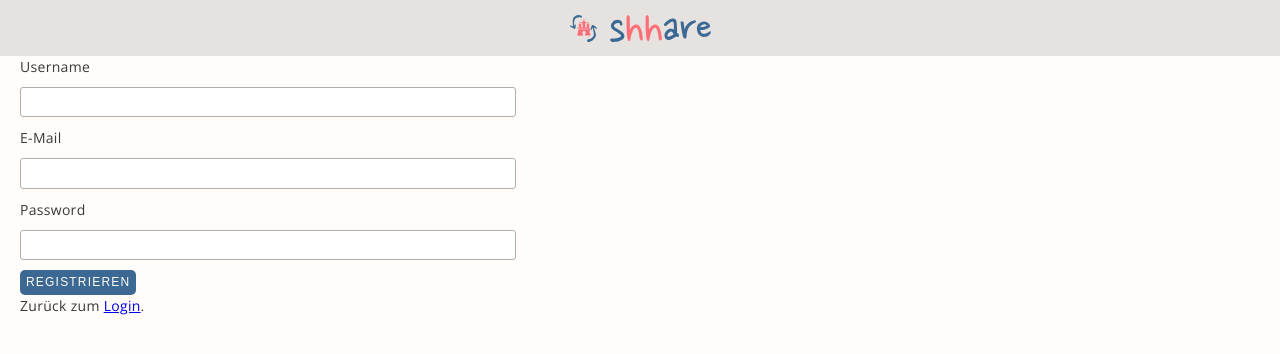
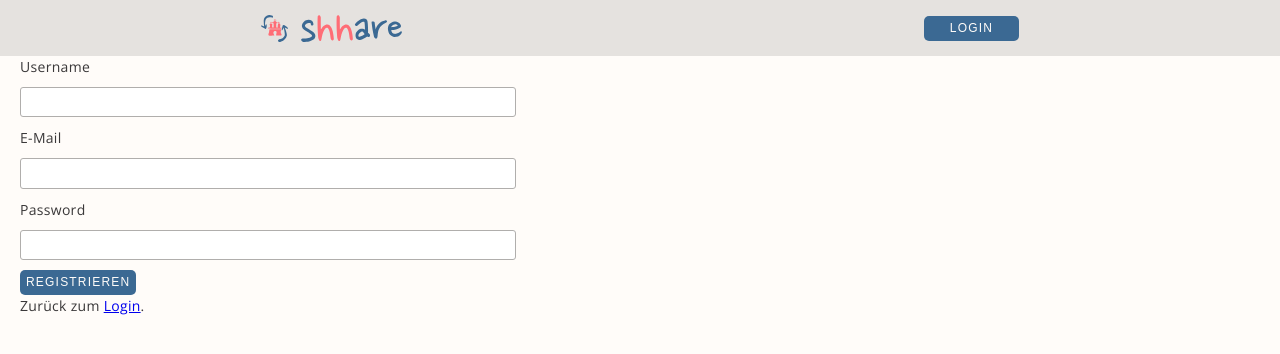
Before and after one commit to mar-zim/capstone-project, a React (Create React App) app: page /register in a window 1280 px wide. Shown: the top 354 px of the page. Built offline with nearby package versions, Linux system fonts and the light colour scheme; no server answers.

Commit message:
Add Login to Header

```diff
--- a/src/App.js
+++ b/src/App.js
@@ -1,5 +1,5 @@
 import React from 'react'
-import { Route, Switch } from 'react-router-dom'
+import { Route, Switch, Redirect } from 'react-router-dom'
 import styled from 'styled-components'
 import Header from '../src/components/Header/Header'
 import mockdata from '../src/components/__mocks__/products.json'
@@ -13,14 +13,16 @@ import useAuth from './services/useAuth'
 
 function App() {
   const user = useAuth()
-  console.log(user)
+
   return (
     <loginContext.Provider value={{ user, firebaseApp }}>
       <AppWrapper>
         <Header />
         <StyledMain>
           <Switch>
+            <Redirect exact from="/" to="/home" />
             <Route path="/register" component={RegisterForm} />
+            <Route path="/welcome" component={WelcomePage} />
             <Route
               path="/home"
               component={() => <ProductListPage products={mockdata} />}
@@ -29,13 +31,6 @@ function App() {
               path="/details/:productId"
               component={() => <ProductDetailPage products={mockdata} />}
             />
-            <Route exact path="/" component={WelcomePage} />
-            {/* <Route
-              exact
-              path="/"
-              component={() =>
-                user ? <Redirect to="/home" /> : <Redirect to="/login" />
-              } */}
           </Switch>
         </StyledMain>
       </AppWrapper>
--- a/src/components/Header/Header.js
+++ b/src/components/Header/Header.js
@@ -1,7 +1,9 @@
 import React, { useContext } from 'react'
+import { Link } from 'react-router-dom'
 import styled from 'styled-components'
 import LogoutButton from '../auth/LogoutButton'
 import loginContext from '../../services/loginContext'
+import Button from '../Button/Button'
 
 export default function Header() {
   const { user } = useContext(loginContext)
@@ -9,7 +11,13 @@ export default function Header() {
   return (
     <StyledHeader>
       <StyledLogo src={process.env.PUBLIC_URL + '/logo.svg'} alt="logo" />
-      {user && <LogoutButton />}
+      {user ? (
+        <LogoutButton />
+      ) : (
+        <Link to="/welcome">
+          <Button text="login" />
+        </Link>
+      )}
     </StyledHeader>
   )
 }
--- a/src/components/auth/LoginForm.js
+++ b/src/components/auth/LoginForm.js
@@ -36,7 +36,7 @@ export default function LoginForm() {
           required
         />
       </div>
-      <Button text="log in" />
+      <Button text="login" />
     </form>
   )
 }
--- a/src/components/auth/RegisterForm.js
+++ b/src/components/auth/RegisterForm.js
@@ -23,7 +23,10 @@ export default function Register() {
   return (
     <div>
       {isRegistered ? (
-        <p>Du bist angemeldet und kannst dich jetzt einloggen!</p>
+        <p>
+          Du bist angemeldet und kannst jetzt loslegen!{' '}
+          <Link to="home">Home</Link>
+        </p>
       ) : (
         <form onSubmit={handleSubmit}>
           <div>
@@ -60,7 +63,7 @@ export default function Register() {
         </form>
       )}
       <div>
-        Zurück zum <Link to="/">Login</Link>.
+        Zurück zum <Link to="/welcome">Login</Link>.
       </div>
     </div>
   )
```
